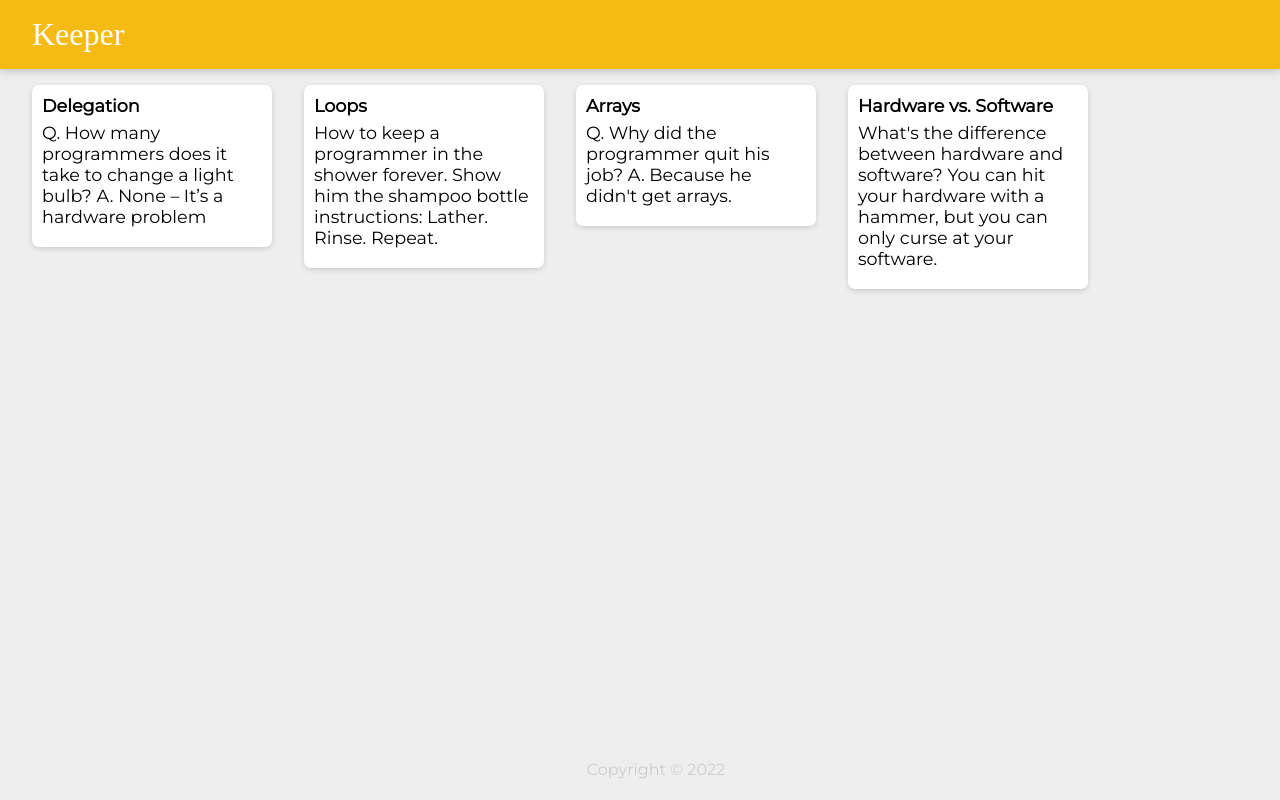
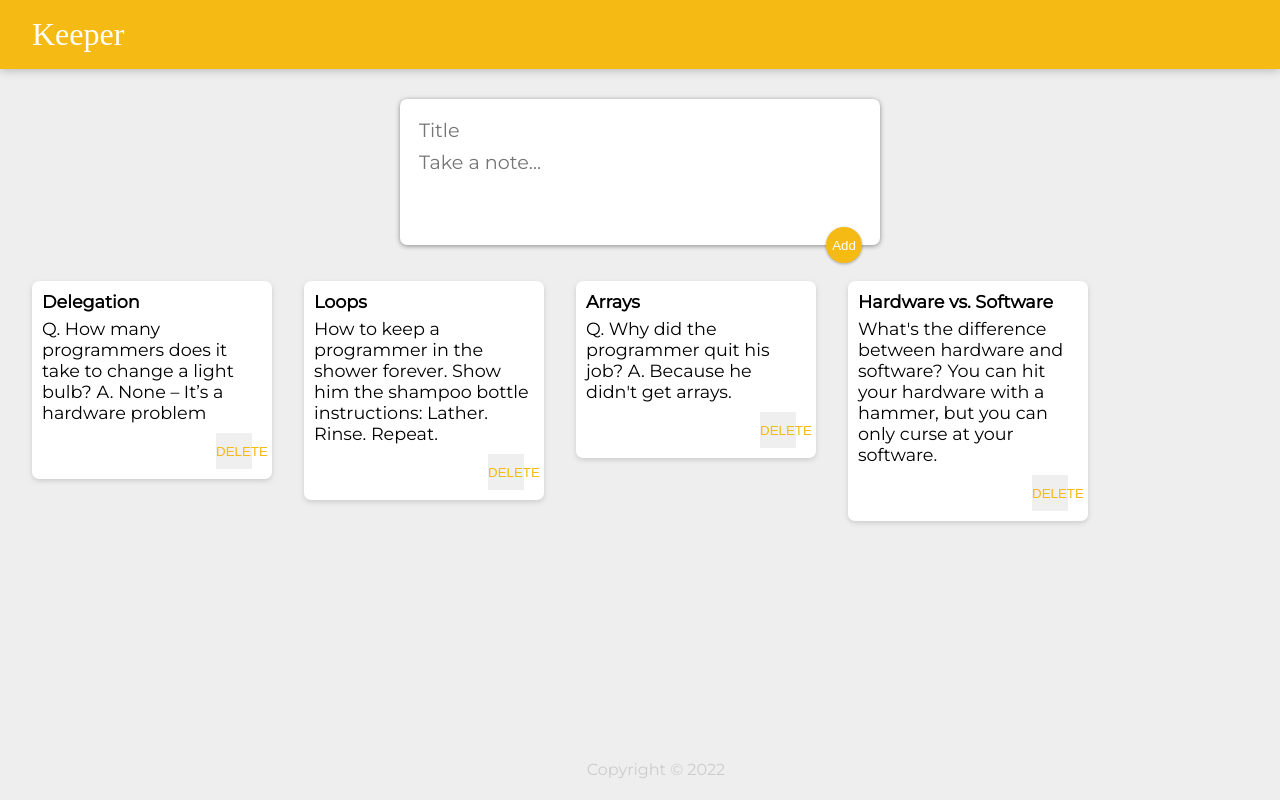
Before and after one commit to faheem4531/Keeper-App, a React (Create React App) app in the folder keeper-app/: page / in a window 1280 px wide. Built offline with nearby package versions, Linux system fonts and the light colour scheme; a web font is replaced by a local one.

Commit message:
create Input Text-Area

```diff
--- a/keeper-app/public/style.css
+++ b/keeper-app/public/style.css
@@ -3,9 +3,11 @@
   margin: 0;
   box-sizing: border-box;
 }
+
 html {
   font-family: "Montserrat", sans-serif;
 }
+
 body {
   background: #eee;
   padding: 0 16px;
@@ -35,6 +37,7 @@
 footer p {
   color: #ccc;
 }
+
 .note {
   background: #fff;
   border-radius: 7px;
@@ -44,13 +47,63 @@
   margin: 16px;
   float: left;
 }
+
 .note h1 {
   font-size: 1.1em;
   margin-bottom: 6px;
 }
+
 .note p {
   font-size: 1.1em;
   margin-bottom: 10px;
   white-space: pre-wrap;
   word-wrap: break-word;
 }
+
+.note button {
+  position: relative;
+  float: right;
+  margin-right: 10px;
+  color: #f5ba13;
+  border: none;
+  width: 36px;
+  height: 36px;
+  cursor: pointer;
+  outline: none;
+}
+
+form {
+  position: relative;
+  width: 480px;
+  margin: 30px auto 20px auto;
+  background: #fff;
+  padding: 15px;
+  border-radius: 7px;
+  box-shadow: 0 1px 5px rgb(138, 137, 137);
+}
+
+form input,
+form textarea {
+  width: 100%;
+  border: none;
+  padding: 4px;
+  outline: none;
+  font-size: 1.2em;
+  font-family: inherit;
+  resize: none;
+}
+
+form button {
+  position: absolute;
+  right: 18px;
+  bottom: -18px;
+  background: #f5ba13;
+  color: #fff;
+  border: none;
+  border-radius: 50%;
+  width: 36px;
+  height: 36px;
+  box-shadow: 0 1px 3px rgba(0, 0, 0, 0.3);
+  cursor: pointer;
+  outline: none;
+}
--- a/keeper-app/src/App.js
+++ b/keeper-app/src/App.js
@@ -4,12 +4,13 @@
 import Footer from "./components/footer/Footer";
 import Note from "./components/note/Note";
 import Detail from "./components/note/Details";
+import InputArea from "./components/inputArea/InputArea";
 
 const App = () => {
   return (
     <div>
       <Header />
-
+      <InputArea />
       {Detail.map(obj =>
         <Note
           key={obj.key}
--- /dev/null
+++ b/keeper-app/src/components/inputArea/InputArea.js
@@ -0,0 +1,15 @@
+import React from "react";
+
+function InputArea() {
+  return (
+    <div>
+      <form>
+        <input name="title" placeholder="Title" />
+        <textarea name="content" placeholder="Take a note..." rows="3" />
+        <button>Add</button>
+      </form>
+    </div>
+  );
+}
+
+export default InputArea;
--- a/keeper-app/src/components/note/Note.js
+++ b/keeper-app/src/components/note/Note.js
@@ -5,6 +5,7 @@
         <div className="note">
             <h1>{prop.heading}</h1>
             <p>{prop.detail}</p>
+            <button>DELETE</button>
         </div>
     )
 }
```
Lines whose indentation alone changed are shown as unchanged.
